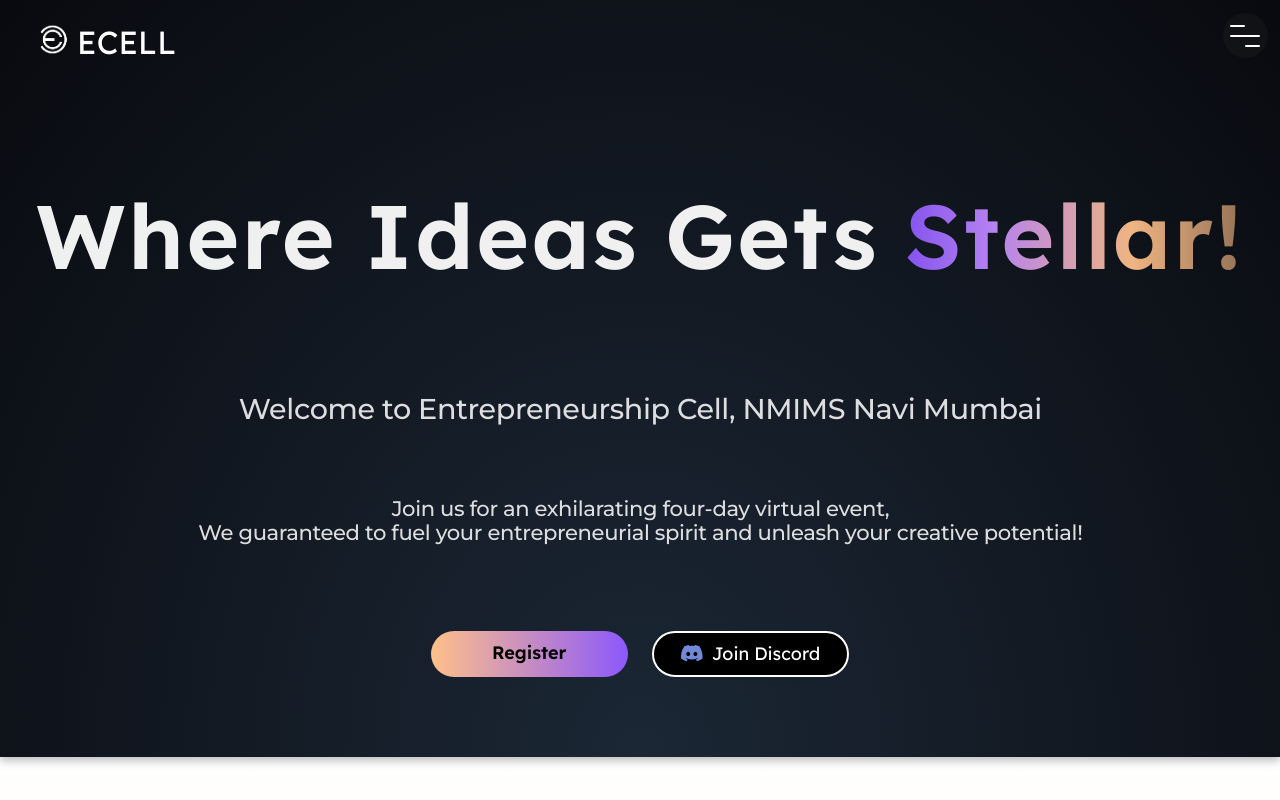
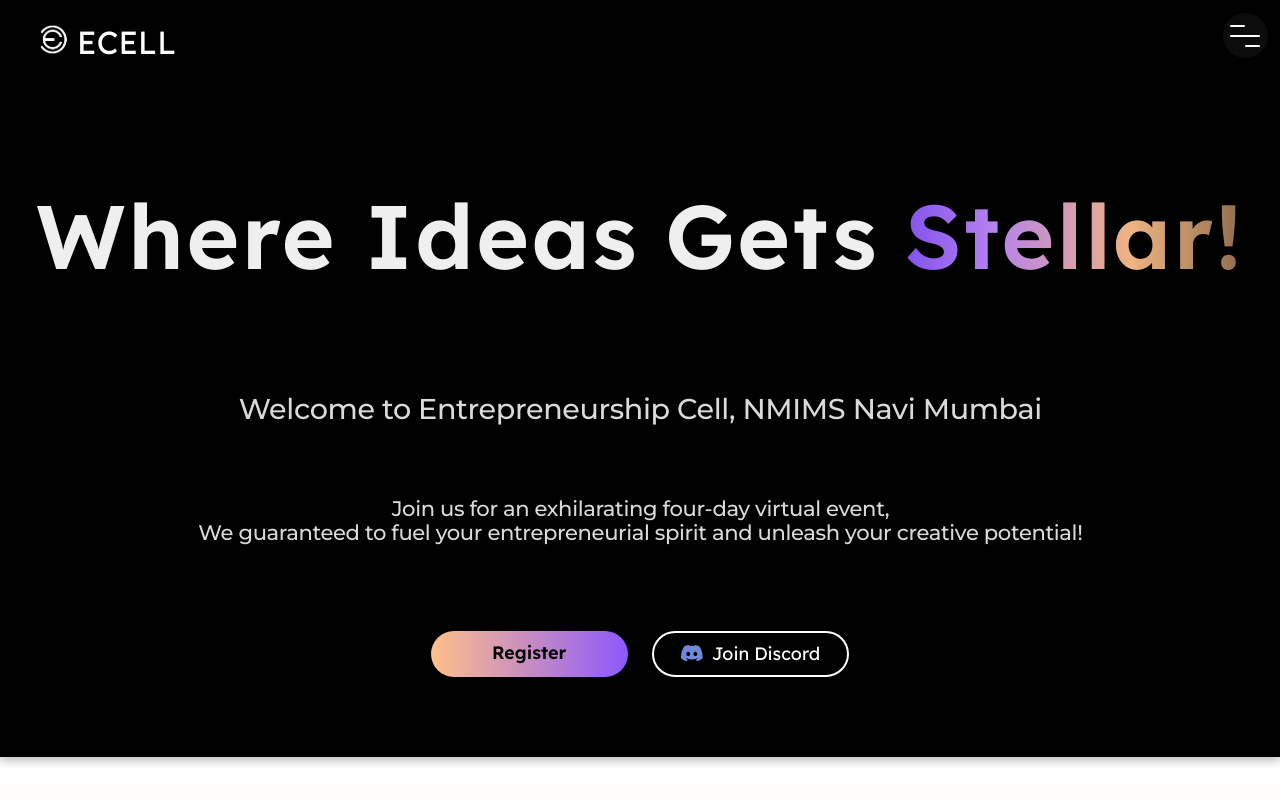
Before and after one commit to AkshadGawde/E-CELL_NMIMS, a Next.js app: page / in a window 1280 px wide. Shown: the top 800 px of the page. Built offline with nearby package versions, Linux system fonts and the light colour scheme.

Commit message:
nav/minor change1

```diff
--- a/styles/Header.module.css
+++ b/styles/Header.module.css
@@ -10,7 +10,7 @@
     padding-bottom: 80px;
     padding-left: 2%;
     padding-right: 2%;
-    background: radial-gradient(ellipse at bottom, #1b2735 0%, #090a0f 100%);
+    background: radial-gradient(ellipse at bottom, #000000 0%, #000000 100%);
 }
 
 .heading > span {
--- a/styles/globals.css
+++ b/styles/globals.css
@@ -15,9 +15,9 @@ body {
     --title: 'Lexend Deca';
     --subtext: 'Montserrat';
     --coming: 'Montserrat';
-    --linearg1: #8c58fc;
+    --linearg1: #3a0ba0;
     --linearg2: #ffc089;
-    --cardbg: #2d2c2e;
+    --cardbg: #282728a2;
 }
 a {
     color: inherit;
@@ -54,9 +54,9 @@ a {
 }
 
 *::-webkit-scrollbar-thumb {
-    background-color: #858585;
+    background-color: #4c4b4b;
     border-radius: 7px;
-    border: 0px none #a09eff;
+    border: 0px none #5c5aee;
 }
 
 *::-webkit-scrollbar-thumb:hover {
```
